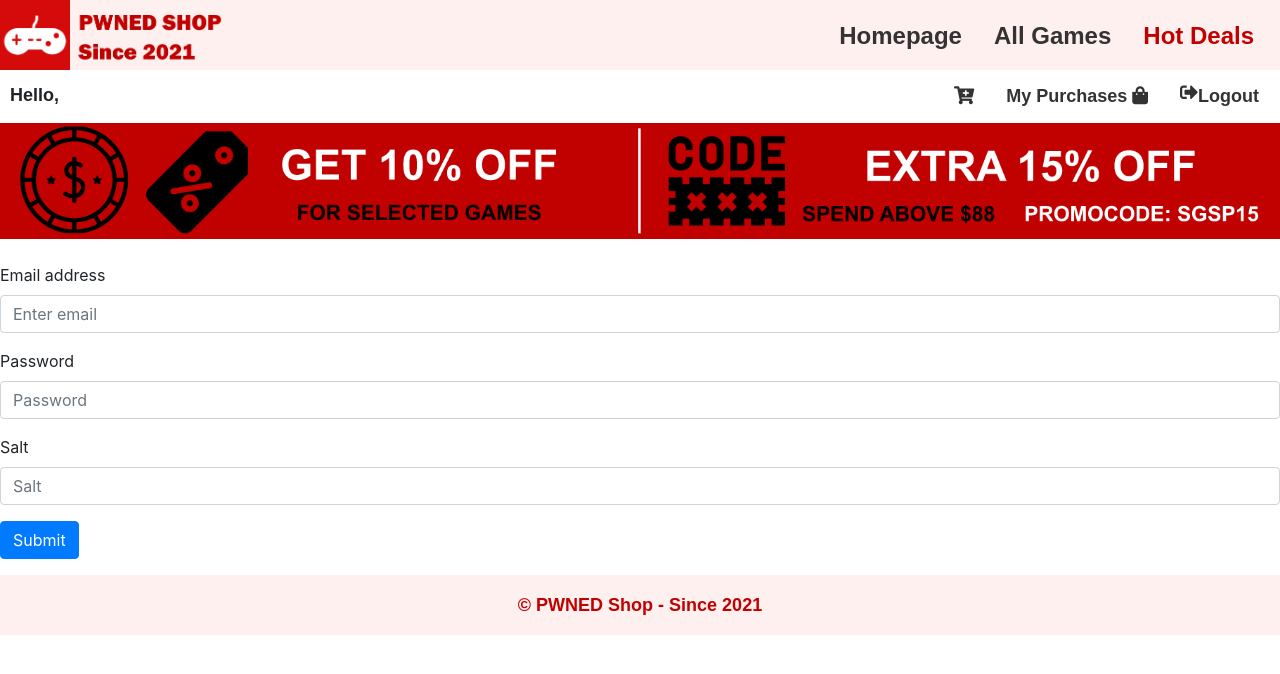
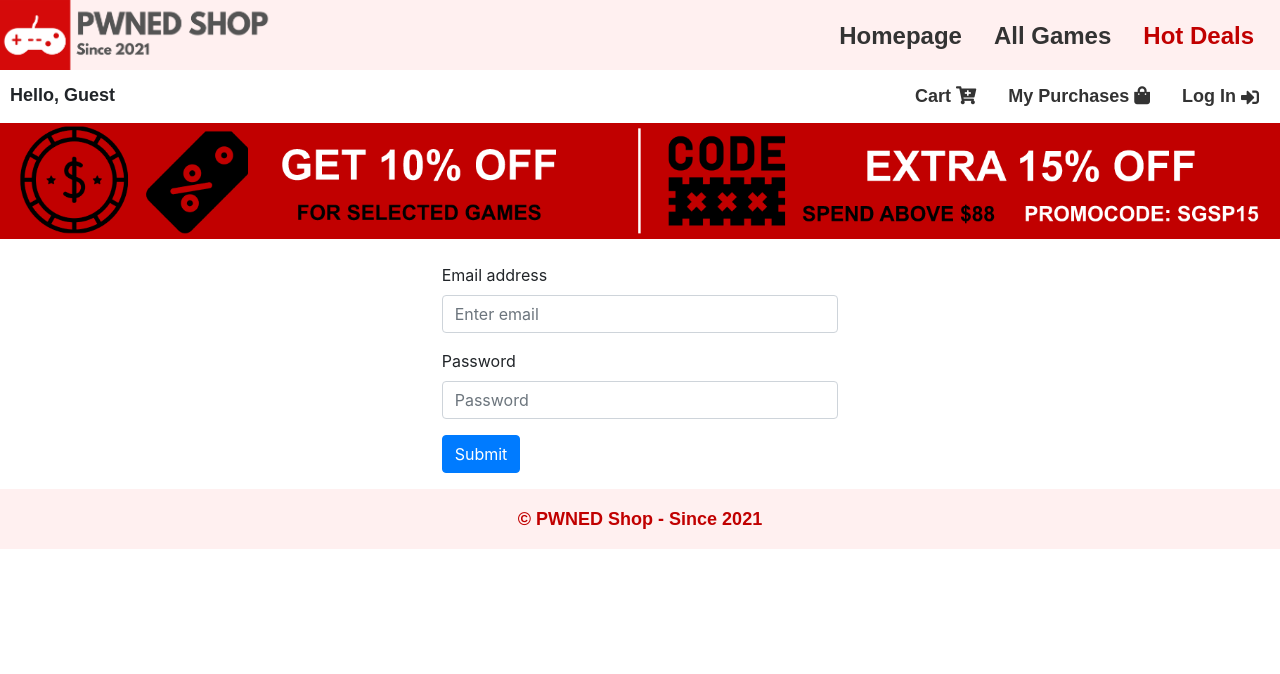
Before and after one commit to truongkimson/pwned-shop, an ASP.NET Core app: page /Account/Login in a window 1280 px wide. Shown: the top 674 px of the page. Run offline with ASP.NET Core 8, Linux system fonts and the light colour scheme; the project's own start-up code is not run, and a stand-in starts its controllers and pages.

Commit message:
Update Login function

```diff
--- a/src/pwned-shop/BindingModels/LoginDetails.cs
+++ b/src/pwned-shop/BindingModels/LoginDetails.cs
@@ -7,7 +7,7 @@ namespace pwned_shop.BindingModels
 {
     public class LoginDetails
     {
-        public string UserId { get; set; }
+        public string Email { get; set; }
         public string Password { get; set; }
     }
 }
--- a/src/pwned-shop/Controllers/AccountController.cs
+++ b/src/pwned-shop/Controllers/AccountController.cs
@@ -1,4 +1,5 @@
 using Microsoft.AspNetCore.Mvc;
+using Microsoft.AspNetCore.Http;
 using System;
 using System.Collections.Generic;
 using System.Linq;
@@ -25,17 +26,34 @@ namespace pwned_shop.Controllers
         }
 
         [HttpPost]
-        public IActionResult Login([FromForm] LoginDetails login, string salt)
+        public IActionResult Login([FromForm] LoginDetails login)
         {
-            var result = PasswordHasher.Hash(login.Password, salt);
-            // TODO: verify against db if credentials provided are valid and redirect to "next" page
-            return Content($"Password hash is: {result}");
+            var user = db.Users.FirstOrDefault(u => u.Email == login.Email);
+            if (user != null)
+            {
+                string pwdHash = PasswordHasher.Hash(login.Password, user.Salt);
+                if (pwdHash == user.PasswordHash)
+                {
+                    HttpContext.Session.SetString("UserId", user.Id.ToString());
+                    return RedirectToAction("Index", "Product");
+                }
+                else
+                {
+                    TempData["error"] = "Incorrect password";
+                    return RedirectToAction("Login");
+                }
+            }
+            else
+            {
+                TempData["error"] = "Account not found";
+                return RedirectToAction("Login");
+            }
         }
 
         public IActionResult Logout()
         {
-            // TODO: Log out action, clear session, redirect to landing page
-            return Content("Not yet implemented");
+            HttpContext.Session.Clear();
+            return RedirectToAction("Index", "Product");
         }
 
         public IActionResult Register()
--- a/src/pwned-shop/Utils/ActivationCodeGenerator.cs
+++ b/src/pwned-shop/Utils/ActivationCodeGenerator.cs
@@ -7,15 +7,15 @@ namespace pwned_shop.Utils
 {
     public class ActivationCodeGenerator
     {
-        public static Guid[] GetCode()
+        public static string[] GetCode()
         {
             // mock up code to simulate code generation for each product
             // in the final implementation, GetCode() should take in a list
             // of Product objects and return a list of corresponding activation codes
-            Guid[] codeList = new Guid[3];
+            string[] codeList = new string[3];
             for (int i = 0; i < 3; i++)
             {
-                codeList[i] = Guid.NewGuid();
+                codeList[i] = Guid.NewGuid().ToString();
             }
             return codeList;
         }
--- a/src/pwned-shop/Views/Account/Login.cshtml
+++ b/src/pwned-shop/Views/Account/Login.cshtml
@@ -5,18 +5,15 @@
     ViewData["Title"] = "Log In";
 }
 
-<form asp-controller="Account" asp-action="Login" method="POST">
+<form class="col-sm-4 mx-auto" asp-controller="Account" asp-action="Login" method="POST">
+    <div class="alert-danger">@TempData["error"]</div>
     <div class="form-group">
         <label for="exampleInputEmail1">Email address</label>
-        <input type="email" class="form-control" id="exampleInputEmail1" placeholder="Enter email" name="UserId">
+        <input type="email" class="form-control" id="exampleInputEmail1" placeholder="Enter email" name="Email">
     </div>
     <div class="form-group">
         <label for="exampleInputPassword1">Password</label>
         <input type="password" class="form-control" id="exampleInputPassword1" placeholder="Password" name="Password">
     </div>
-    <div class="form-group">
-        <label for="exampleSalt1">Salt</label>
-        <input type="text" class="form-control" id="exampleSalt1" placeholder="Salt" name="Salt">
-    </div>
     <button type="submit" class="btn btn-primary">Submit</button>
 </form>
--- a/src/pwned-shop/Views/Product/Index.cshtml
+++ b/src/pwned-shop/Views/Product/Index.cshtml
@@ -16,7 +16,7 @@
 <br>
 <br>
 <center>
-    <input class="searchInput" type="text" id="searchText" onkeyup="myFunction()" placeholder="Search title..." />
+    <input class="searchInput" type="text" id="searchText" onkeyup="searchByKeyword()" placeholder="Search title..." />
 </center>
 <br>
 <br>
--- a/src/pwned-shop/Views/Shared/_Layout.cshtml
+++ b/src/pwned-shop/Views/Shared/_Layout.cshtml
@@ -16,13 +16,15 @@
 <body>
     <header>
         <nav class="topnav">
-            <img class="imageshoplogo"><img src="~/bannerImg/pwnedshoplogo.png" style="height: 100%" ; />
+            <a asp-area="" asp-controller="Product" asp-action="Index">
+                <img class="imageshoplogo"><img src="~/bannerImg/pwnedshopicon.png" style="height: 100%" />
+            </a>
             <ul class="nav">
                 <li class="nav-item">
                     <a class="nav-link" asp-area="" asp-controller="" asp-action="">Homepage</a>
                 </li>
                 <li>
-                    <a class="nav-link" asp-area="" asp-controller="Game" asp-action="Index">All Games</a>
+                    <a class="nav-link" asp-area="" asp-controller="Product" asp-action="Index">All Games</a>
                 </li>
                 <li>
                     <a class="nav-link" asp-area="" asp-controller="" asp-action=""><span style="color:#C10000">Hot Deals</span></a>
@@ -31,16 +33,31 @@
         </nav>
 
         <div class="bottomnav">
-            <a class="helloname">Hello, </a>
+            @if (ViewData["userName"] != null)
+            {
+                <a class="helloname">Hello, @ViewData["userName"]</a>
+            }
+            else
+            {
+                <a class="helloname">Hello, Guest</a>
+            }
             <ul class="navbottom">
                 <li class="bottomitem">
-                    <a class="nav-link" asp-area="" asp-controller="" asp-action=""><i class="fas fa-cart-plus"></i></a>
+                    <a class="nav-link" asp-area="" asp-controller="Cart" asp-action="Index">Cart <i class="fas fa-cart-plus"></i></a>
                 </li>
                 <li>
-                    <a class="nav-link" asp-area="" asp-controller="" asp-action="">My Purchases <i class="fas fa-shopping-bag"></i></a>
+                    <a class="nav-link" asp-area="" asp-controller="Order" asp-action="Checkout">My Purchases <i class="fas fa-shopping-bag"></i></a>
                 </li>
                 <li>
-                    <a class="nav-link" asp-area="" asp-controller="" asp-action=""> Logout<i class="fas fa-sign-out-alt" style="float: left"></i></a>
+                    @if (ViewData["userName"] != null)
+                    {
+                        <a class="nav-link" asp-area="" asp-controller="Account" asp-action="Logout">Log Out <i class="fas fa-sign-out-alt" style="vertical-align: middle;"></i></a>
+                    }
+                    else
+                    {
+                        <a class="nav-link" asp-area="" asp-controller="Account" asp-action="Login">Log In <i class="fas fa-sign-in-alt" style="vertical-align: middle;"></i></a>
+                    }
+
                 </li>
             </ul>
         </div>
```
Also changed, not shown: src/pwned-shop/Controllers/OrderController.cs (+2 -8 lines), src/pwned-shop/Controllers/ProductController.cs (+8 -1 lines), src/pwned-shop/Startup.cs (+6 -2 lines), src/pwned-shop/Views/Order/Checkout.cshtml (added, +11 -0 lines), src/pwned-shop/wwwroot/bannerImg/pwnedshopicon.png (added).
